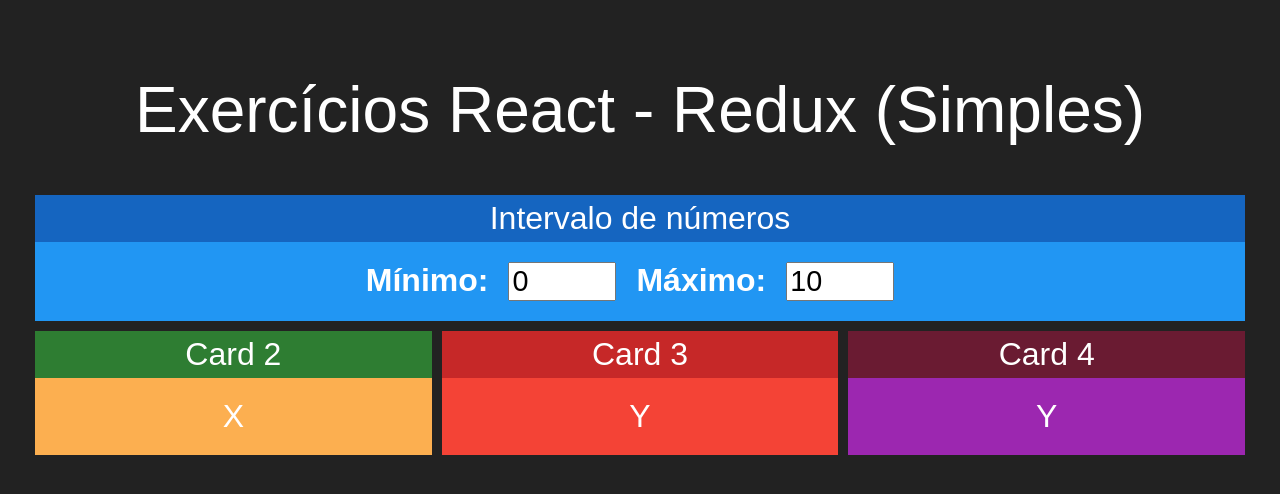
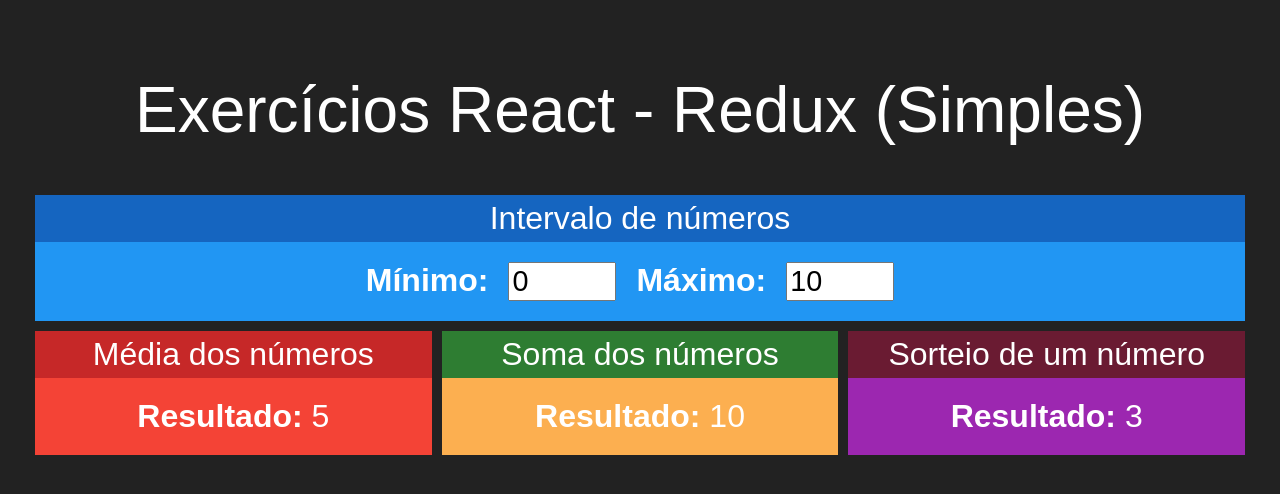
Before and after one commit to paulo-hst/redux-simples, a React (Create React App) app: page / in a window 1280 px wide. Shown: the top 494 px of the page. Built offline with nearby package versions, Linux system fonts and the light colour scheme.

Commit message:
outros componentes

```diff
--- a/src/App.js
+++ b/src/App.js
@@ -1,8 +1,9 @@
-import logo from './logo.svg';
+import Intervalo from './components/Intervalo'
+import Media from './components/Media';
+import Soma from './components/Soma';
+import Sorteio from './components/Sorteio';
+
 import './App.css';
-
-import Card from './components/Card';
-import Intervalo from './components/Intervalo'
 
 function App() {
   return (
@@ -12,15 +13,9 @@
         <Intervalo />
       </div>
       <div className="linha">
-        <Card title="Card 2" green>
-          X
-        </Card>
-        <Card title="Card 3" red>
-          Y
-        </Card>
-        <Card title="Card 4" purple>
-          Y
-        </Card>
+        <Media />
+        <Soma />
+        <Sorteio />
       </div>
     </div>
   );
--- /dev/null
+++ b/src/components/Media.jsx
@@ -0,0 +1,15 @@
+import React from 'react'
+import Card from './Card'
+
+export default props => {
+    return(
+        <Card title="Média dos números" red>
+            <div>
+                <span>
+                    <strong>Resultado: </strong>
+                    <span>5</span>
+                </span>
+            </div>
+        </Card>
+    )
+}
--- /dev/null
+++ b/src/components/Soma.jsx
@@ -0,0 +1,15 @@
+import React from 'react'
+import Card from './Card'
+
+export default props => {
+    return(
+        <Card title="Soma dos números" green>
+            <div>
+                <span>
+                    <strong>Resultado: </strong>
+                    <span>10</span>
+                </span>
+            </div>
+        </Card>
+    )
+}
--- /dev/null
+++ b/src/components/Sorteio.jsx
@@ -0,0 +1,15 @@
+import React from 'react'
+import Card from './Card'
+
+export default props => {
+    return(
+        <Card title="Sorteio de um número" purple>
+            <div>
+                <span>
+                    <strong>Resultado: </strong>
+                    <span>3</span>
+                </span>
+            </div>
+        </Card>
+    )
+}
```
